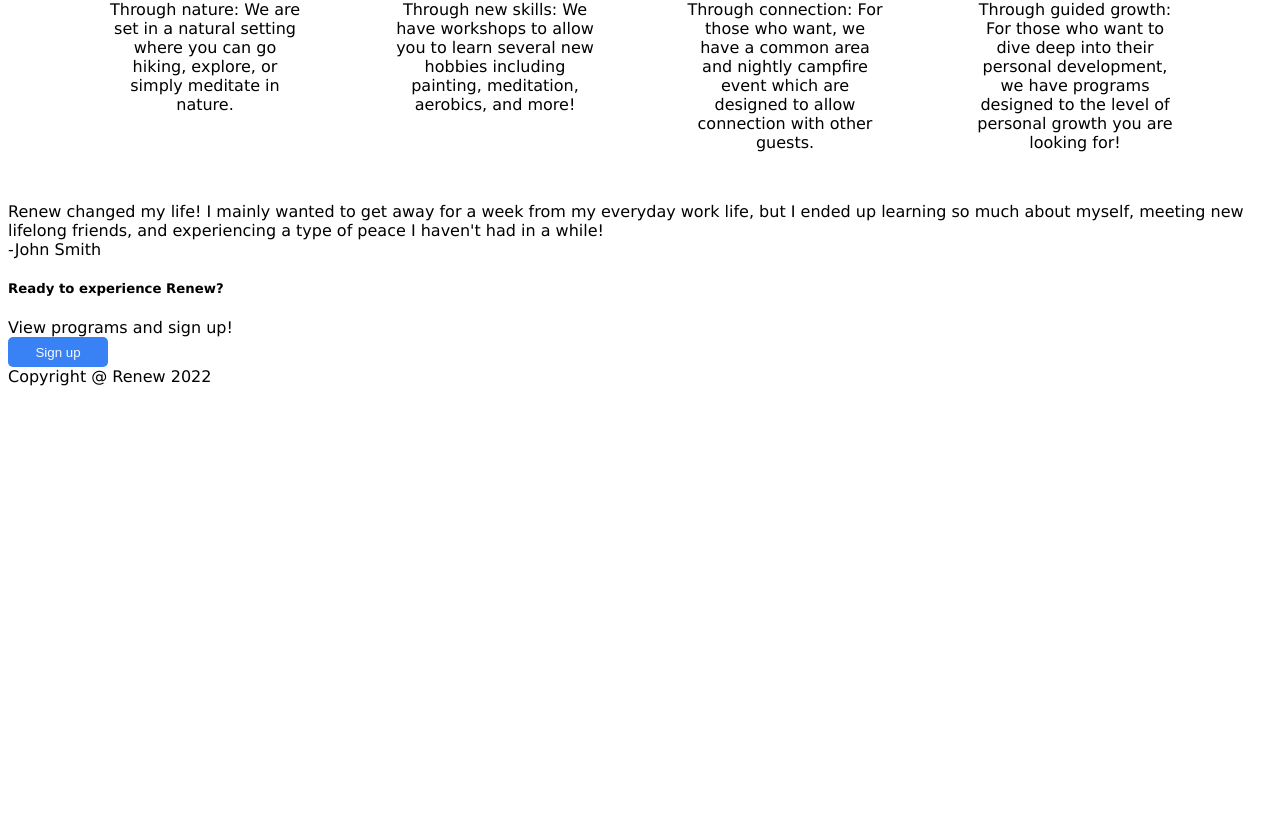
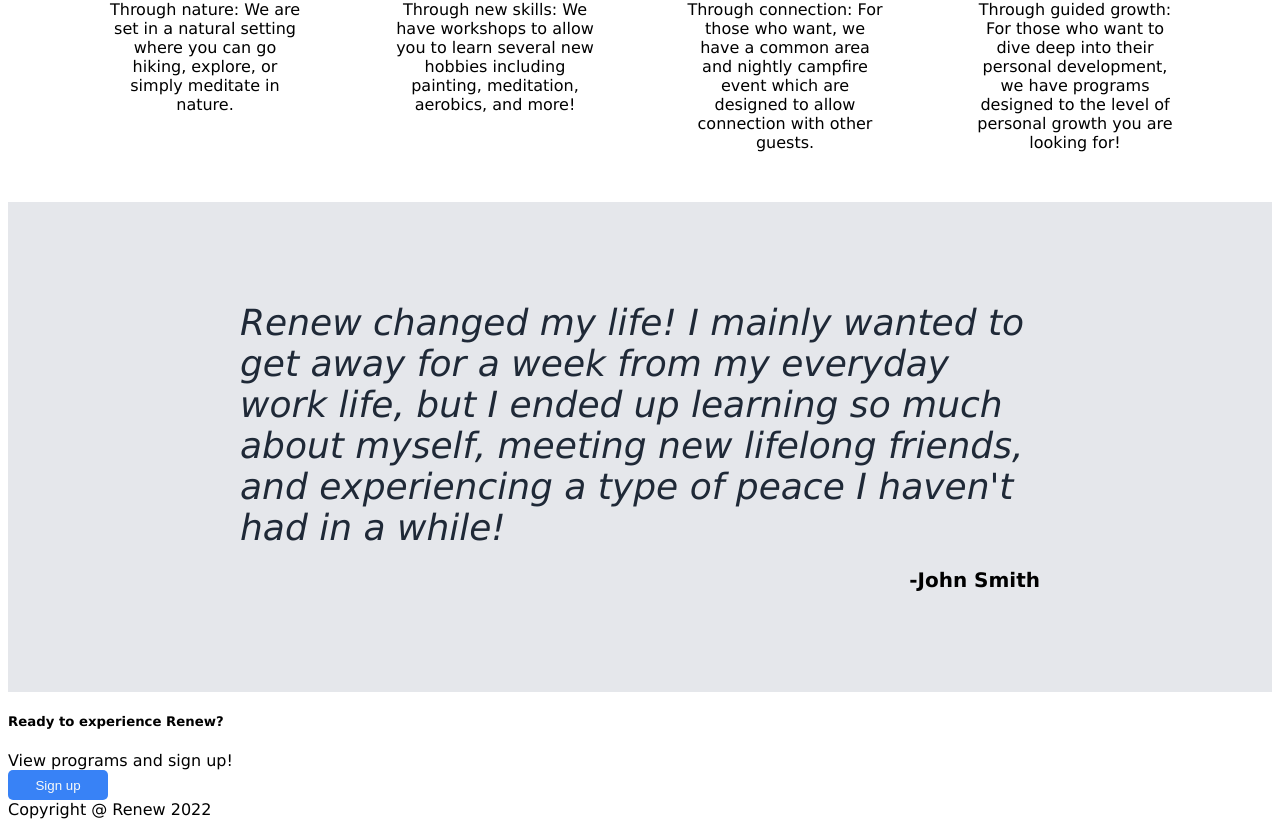
Before and after one commit to Heidi-coder/Landing-page-project, a plain HTML site: page index.html in a window 1280 px wide. Shown: the part 885-1712 px from the top of the page. Before the commit the page ends 1279 px from the top, so only its background shows below. Drawn offline with Linux system fonts and the light colour scheme.

Commit message:
Add styling to quote section

```diff
--- a/style.css
+++ b/style.css
@@ -113,6 +113,30 @@ p {
 .quote-box {
     display: flex;
     flex: 1;
+    padding: 100px;
+    background-color: #e5e7eb;
+    align-items: center;
+    justify-content: center;
+}
+
+.container {
+    width: 800px;
+    display: flex;
+    flex-direction: column;
+    gap: 20px;
+}
+
+.quote-text {
+    font-size: 36px;
+    font-style: italic;
+    color: #1f2937;
+    font-weight: light;
+}
+
+.quote-attribution {
+    align-self: end;
+    font-weight: bold;
+    font-size: 20px;
 }
 
 .bottom-sign-up {
```
